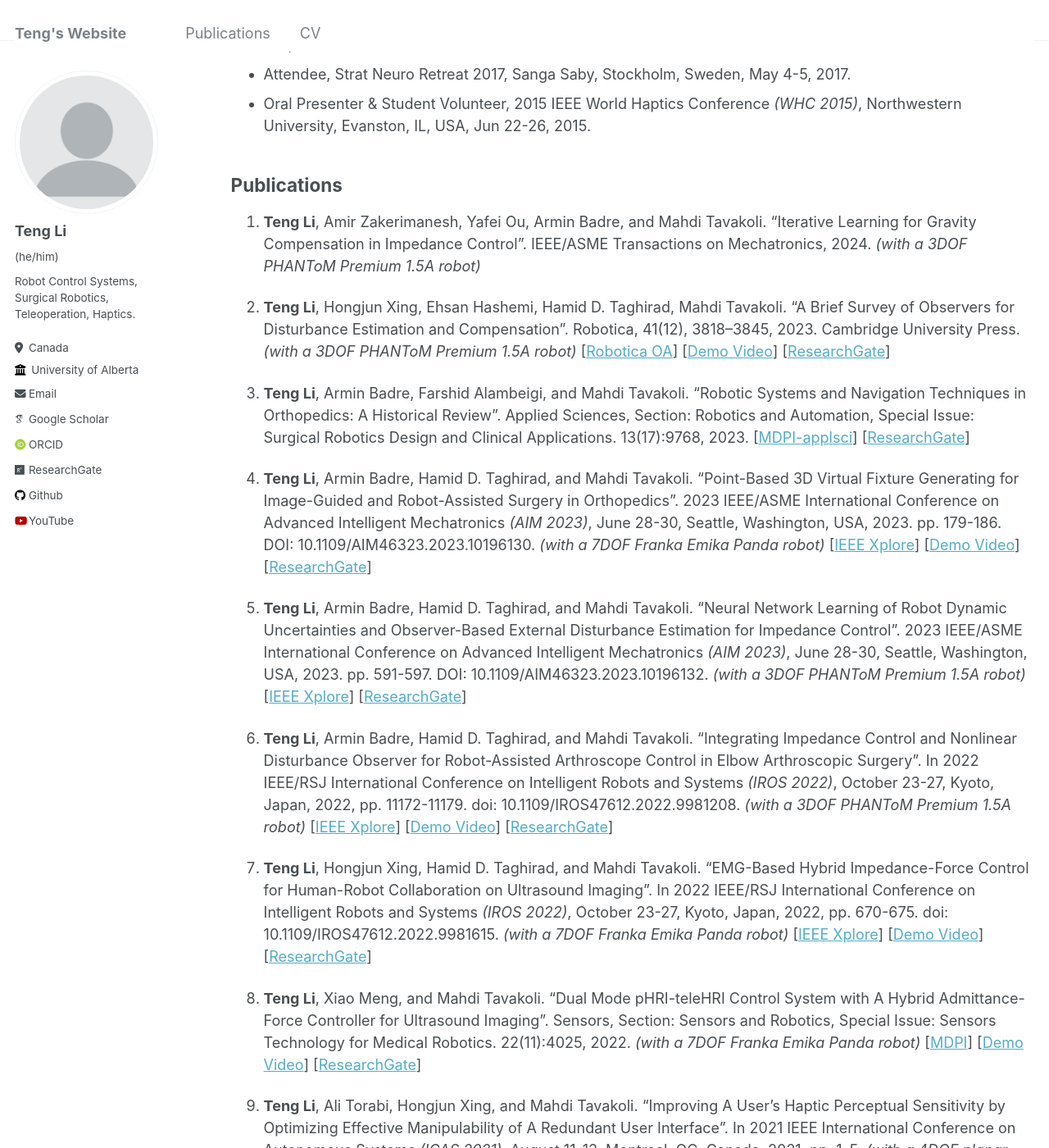
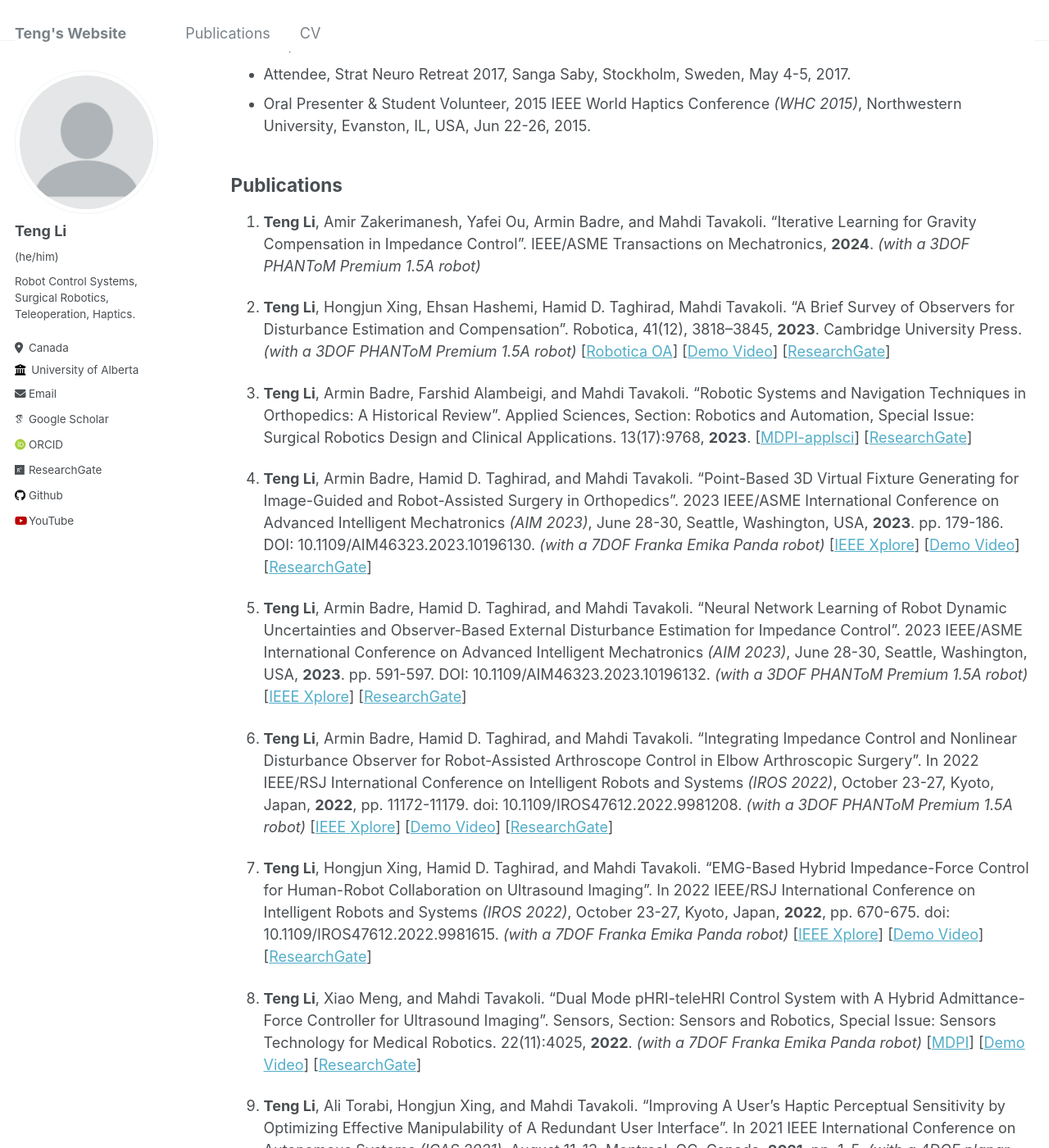
Before and after one commit to teng4/teng4.github.io, a Jekyll site: the page built from _pages/cv.md, in a window 1280 px wide and 1400 px high, scrolled down 1620 px. Shown: the whole window at 82% size. Built offline with Jekyll 4.4.1, drawn with Linux system fonts in a browser that asks for light colours; some web fonts are replaced; some of the changed text lies outside the part shown.

Commit message:
Update cv.md

```diff
--- a/_pages/cv.md
+++ b/_pages/cv.md
@@ -43,9 +43,9 @@
 
 Visiting Experience
 ------
-- **2016.09 -- 2017.09**
-  - **Karolinska Institutet** _(Stockholm, Sweden)_
-  - **Visiting PhD Student**, Developmental Cognitive Neuroscience
+- 2016.09 -- 2017.09
+  - Karolinska Institutet _(Stockholm, Sweden)_
+  - Visiting PhD Student, Developmental Cognitive Neuroscience
 <!--   - **Supervisor**: Prof. Torkel Klingberg -->
 
 <!-- * Summer 2015: Research Assistant -->
@@ -67,13 +67,9 @@
 Hands-on Experience on Robots
 ------
 + 7-DOF Franka Emika Panda robot | _(Franka Emika GmbH, Munich, Germany; ROS, Ubuntu, C++)_
-
 - 6-DOF HD<sup>2</sup> (High Definition Haptic Device) | _(Quanser Inc., Markham, ON, Canada; MATLAB/Simulink)_
-
 * 3-DOF PHANToM Premium 1.5A robot | _(3D Systems, Inc., Cary, NC, USA; MATLAB/Simulink)_
-
 * 2-DOF planar Rehabilitation robot 1.0/2.0 | _(Quanser Inc., Markham, ON, Canada; MATLAB/Simulink)_
-
 * 6-DOF 3D Systems Touch (formerly Phantom Omni) | _(3D Systems, Inc., Cary, NC, USA; MATLAB/Simulink)_
 
 
@@ -105,23 +101,23 @@
 
 Publications
 ------
-1. **Teng Li**, Amir Zakerimanesh, Yafei Ou, Armin Badre, and Mahdi Tavakoli. "Iterative Learning for Gravity Compensation in Impedance Control". IEEE/ASME Transactions on Mechatronics, 2024. _(with a 3DOF PHANToM Premium 1.5A robot)_
+1. **Teng Li**, Amir Zakerimanesh, Yafei Ou, Armin Badre, and Mahdi Tavakoli. "Iterative Learning for Gravity Compensation in Impedance Control". IEEE/ASME Transactions on Mechatronics, **2024**. _(with a 3DOF PHANToM Premium 1.5A robot)_
 
-2. **Teng Li**, Hongjun Xing, Ehsan Hashemi, Hamid D. Taghirad, Mahdi Tavakoli. "A Brief Survey of Observers for Disturbance Estimation and Compensation". Robotica, 41(12), 3818–3845, 2023. Cambridge University Press. _(with a 3DOF PHANToM Premium 1.5A robot)_ [[Robotica OA](https://doi.org/10.1017/S0263574723001091)] [[Demo Video](https://www.youtube.com/watch?v=6ePnym57jPU)] [[ResearchGate](https://www.researchgate.net/publication/374229090_A_Brief_Survey_of_Observers_for_Disturbance_Estimation_and_Compensation)]
+2. **Teng Li**, Hongjun Xing, Ehsan Hashemi, Hamid D. Taghirad, Mahdi Tavakoli. "A Brief Survey of Observers for Disturbance Estimation and Compensation". Robotica, 41(12), 3818–3845, **2023**. Cambridge University Press. _(with a 3DOF PHANToM Premium 1.5A robot)_ [[Robotica OA](https://doi.org/10.1017/S0263574723001091)] [[Demo Video](https://www.youtube.com/watch?v=6ePnym57jPU)] [[ResearchGate](https://www.researchgate.net/publication/374229090_A_Brief_Survey_of_Observers_for_Disturbance_Estimation_and_Compensation)]
 
-3. **Teng Li**, Armin Badre, Farshid Alambeigi, and Mahdi Tavakoli. "Robotic Systems and Navigation Techniques in Orthopedics: A Historical Review". Applied Sciences, Section: Robotics and Automation, Special Issue: Surgical Robotics Design and Clinical Applications. 13(17):9768, 2023. [[MDPI-applsci](https://www.mdpi.com/2076-3417/13/17/9768)] [[ResearchGate](https://www.researchgate.net/publication/373484618_Robotic_Systems_and_Navigation_Techniques_in_Orthopedics_A_Historical_Review)]
+3. **Teng Li**, Armin Badre, Farshid Alambeigi, and Mahdi Tavakoli. "Robotic Systems and Navigation Techniques in Orthopedics: A Historical Review". Applied Sciences, Section: Robotics and Automation, Special Issue: Surgical Robotics Design and Clinical Applications. 13(17):9768, **2023**. [[MDPI-applsci](https://www.mdpi.com/2076-3417/13/17/9768)] [[ResearchGate](https://www.researchgate.net/publication/373484618_Robotic_Systems_and_Navigation_Techniques_in_Orthopedics_A_Historical_Review)]
 
-4. **Teng Li**, Armin Badre, Hamid D. Taghirad, and Mahdi Tavakoli. "Point-Based 3D Virtual Fixture Generating for Image-Guided and Robot-Assisted Surgery in Orthopedics". 2023 IEEE/ASME International Conference on Advanced Intelligent Mechatronics _(AIM 2023)_, June 28-30, Seattle, Washington, USA, 2023. pp. 179-186. DOI: 10.1109/AIM46323.2023.10196130. _(with a 7DOF Franka Emika Panda robot)_ [[IEEE Xplore](https://ieeexplore.ieee.org/document/10196130)] [[Demo Video](https://youtu.be/ROSREHC9zU0)]  [[ResearchGate](https://www.researchgate.net/publication/371782677_Point-Based_3D_Virtual_Fixture_Generating_for_Image-Guided_and_Robot-Assisted_Surgery_in_Orthopedics)]
+4. **Teng Li**, Armin Badre, Hamid D. Taghirad, and Mahdi Tavakoli. "Point-Based 3D Virtual Fixture Generating for Image-Guided and Robot-Assisted Surgery in Orthopedics". 2023 IEEE/ASME International Conference on Advanced Intelligent Mechatronics _(AIM 2023)_, June 28-30, Seattle, Washington, USA, **2023**. pp. 179-186. DOI: 10.1109/AIM46323.2023.10196130. _(with a 7DOF Franka Emika Panda robot)_ [[IEEE Xplore](https://ieeexplore.ieee.org/document/10196130)] [[Demo Video](https://youtu.be/ROSREHC9zU0)]  [[ResearchGate](https://www.researchgate.net/publication/371782677_Point-Based_3D_Virtual_Fixture_Generating_for_Image-Guided_and_Robot-Assisted_Surgery_in_Orthopedics)]
 
-5. **Teng Li**, Armin Badre, Hamid D. Taghirad, and Mahdi Tavakoli. "Neural Network Learning of Robot Dynamic Uncertainties and Observer-Based External Disturbance Estimation for Impedance Control". 2023 IEEE/ASME International Conference on Advanced Intelligent Mechatronics _(AIM 2023)_, June 28-30, Seattle, Washington, USA, 2023. pp. 591-597. DOI: 10.1109/AIM46323.2023.10196132. _(with a 3DOF PHANToM Premium 1.5A robot)_ [[IEEE Xplore](https://ieeexplore.ieee.org/document/10196132)]  [[ResearchGate](https://www.researchgate.net/publication/371782730_Neural_Network_Learning_of_Robot_Dynamic_Uncertainties_and_Observer-Based_External_Disturbance_Estimation_for_Impedance_Control)]
+5. **Teng Li**, Armin Badre, Hamid D. Taghirad, and Mahdi Tavakoli. "Neural Network Learning of Robot Dynamic Uncertainties and Observer-Based External Disturbance Estimation for Impedance Control". 2023 IEEE/ASME International Conference on Advanced Intelligent Mechatronics _(AIM 2023)_, June 28-30, Seattle, Washington, USA, **2023**. pp. 591-597. DOI: 10.1109/AIM46323.2023.10196132. _(with a 3DOF PHANToM Premium 1.5A robot)_ [[IEEE Xplore](https://ieeexplore.ieee.org/document/10196132)]  [[ResearchGate](https://www.researchgate.net/publication/371782730_Neural_Network_Learning_of_Robot_Dynamic_Uncertainties_and_Observer-Based_External_Disturbance_Estimation_for_Impedance_Control)]
 
-6. **Teng Li**, Armin Badre, Hamid D. Taghirad, and Mahdi Tavakoli. "Integrating Impedance Control and Nonlinear Disturbance Observer for Robot-Assisted Arthroscope Control in Elbow Arthroscopic Surgery". In 2022 IEEE/RSJ International Conference on Intelligent Robots and Systems _(IROS 2022)_, October 23-27, Kyoto, Japan, 2022, pp. 11172-11179. doi: 10.1109/IROS47612.2022.9981208. _(with a 3DOF PHANToM Premium 1.5A robot)_ [[IEEE Xplore](https://ieeexplore.ieee.org/document/9981208)] [[Demo Video](https://youtu.be/f54Iah0yuWk)]  [[ResearchGate](https://www.researchgate.net/publication/364676968_Integrating_Impedance_Control_and_Nonlinear_Disturbance_Observer_for_Robot-Assisted_Arthroscope_Control_in_Elbow_Arthroscopic_Surgery)]
+6. **Teng Li**, Armin Badre, Hamid D. Taghirad, and Mahdi Tavakoli. "Integrating Impedance Control and Nonlinear Disturbance Observer for Robot-Assisted Arthroscope Control in Elbow Arthroscopic Surgery". In 2022 IEEE/RSJ International Conference on Intelligent Robots and Systems _(IROS 2022)_, October 23-27, Kyoto, Japan, **2022**, pp. 11172-11179. doi: 10.1109/IROS47612.2022.9981208. _(with a 3DOF PHANToM Premium 1.5A robot)_ [[IEEE Xplore](https://ieeexplore.ieee.org/document/9981208)] [[Demo Video](https://youtu.be/f54Iah0yuWk)]  [[ResearchGate](https://www.researchgate.net/publication/364676968_Integrating_Impedance_Control_and_Nonlinear_Disturbance_Observer_for_Robot-Assisted_Arthroscope_Control_in_Elbow_Arthroscopic_Surgery)]
 
-7. **Teng Li**, Hongjun Xing, Hamid D. Taghirad, and Mahdi Tavakoli. "EMG-Based Hybrid Impedance-Force Control for Human-Robot Collaboration on Ultrasound Imaging". In 2022 IEEE/RSJ International Conference on Intelligent Robots and Systems _(IROS 2022)_, October 23-27, Kyoto, Japan, 2022, pp. 670-675. doi: 10.1109/IROS47612.2022.9981615. _(with a 7DOF Franka Emika Panda robot)_ [[IEEE Xplore](https://ieeexplore.ieee.org/document/9981615)] [[Demo Video](https://youtu.be/kgMYiFkA3qk)]  [[ResearchGate](https://www.researchgate.net/publication/364676896_EMG-based_Hybrid_Impedance-Force_Control_for_Human-Robot_Collaboration_on_Ultrasound_Imaging)]
+7. **Teng Li**, Hongjun Xing, Hamid D. Taghirad, and Mahdi Tavakoli. "EMG-Based Hybrid Impedance-Force Control for Human-Robot Collaboration on Ultrasound Imaging". In 2022 IEEE/RSJ International Conference on Intelligent Robots and Systems _(IROS 2022)_, October 23-27, Kyoto, Japan, **2022**, pp. 670-675. doi: 10.1109/IROS47612.2022.9981615. _(with a 7DOF Franka Emika Panda robot)_ [[IEEE Xplore](https://ieeexplore.ieee.org/document/9981615)] [[Demo Video](https://youtu.be/kgMYiFkA3qk)]  [[ResearchGate](https://www.researchgate.net/publication/364676896_EMG-based_Hybrid_Impedance-Force_Control_for_Human-Robot_Collaboration_on_Ultrasound_Imaging)]
 
-8. **Teng Li**, Xiao Meng, and Mahdi Tavakoli. "Dual Mode pHRI-teleHRI Control System with A Hybrid Admittance-Force Controller for Ultrasound Imaging". Sensors, Section: Sensors and Robotics, Special Issue: Sensors Technology for Medical Robotics. 22(11):4025, 2022.   _(with a 7DOF Franka Emika Panda robot)_ [[MDPI](https://www.mdpi.com/1424-8220/22/11/4025/htm)] [[Demo Video](https://youtu.be/NkqlawDmJrM)]  [[ResearchGate](https://www.researchgate.net/publication/360969094_Dual_Mode_pHRI-teleHRI_Control_System_with_a_Hybrid_Admittance-Force_Controller_for_Ultrasound_Imaging)]
+8. **Teng Li**, Xiao Meng, and Mahdi Tavakoli. "Dual Mode pHRI-teleHRI Control System with A Hybrid Admittance-Force Controller for Ultrasound Imaging". Sensors, Section: Sensors and Robotics, Special Issue: Sensors Technology for Medical Robotics. 22(11):4025, **2022**.   _(with a 7DOF Franka Emika Panda robot)_ [[MDPI](https://www.mdpi.com/1424-8220/22/11/4025/htm)] [[Demo Video](https://youtu.be/NkqlawDmJrM)]  [[ResearchGate](https://www.researchgate.net/publication/360969094_Dual_Mode_pHRI-teleHRI_Control_System_with_a_Hybrid_Admittance-Force_Controller_for_Ultrasound_Imaging)]
 
-9. **Teng Li**, Ali Torabi, Hongjun Xing, and Mahdi Tavakoli. "Improving A User’s Haptic Perceptual Sensitivity by Optimizing Effective Manipulability of A Redundant User Interface". In 2021 IEEE International Conference on Autonomous Systems _(ICAS 2021)_, August 11-13, Montreal, QC, Canada, 2021, pp. 1–5. _(with a 4DOF planar robot)_ [[IEEE Xplore](https://ieeexplore.ieee.org/abstract/document/9551140)]  [[ResearchGate](https://www.researchgate.net/publication/353957917_IMPROVING_A_USER'S_HAPTIC_PERCEPTUAL_SENSITIVITY_BY_OPTIMIZING_EFFECTIVE_MANIPULABILITY_OF_A_REDUNDANT_USER_INTERFACE)]
+9. **Teng Li**, Ali Torabi, Hongjun Xing, and Mahdi Tavakoli. "Improving A User’s Haptic Perceptual Sensitivity by Optimizing Effective Manipulability of A Redundant User Interface". In 2021 IEEE International Conference on Autonomous Systems _(ICAS 2021)_, August 11-13, Montreal, QC, Canada, **2021**, pp. 1–5. _(with a 4DOF planar robot)_ [[IEEE Xplore](https://ieeexplore.ieee.org/abstract/document/9551140)]  [[ResearchGate](https://www.researchgate.net/publication/353957917_IMPROVING_A_USER'S_HAPTIC_PERCEPTUAL_SENSITIVITY_BY_OPTIMIZING_EFFECTIVE_MANIPULABILITY_OF_A_REDUNDANT_USER_INTERFACE)]
 
 
 <!-- Publications -->
```
